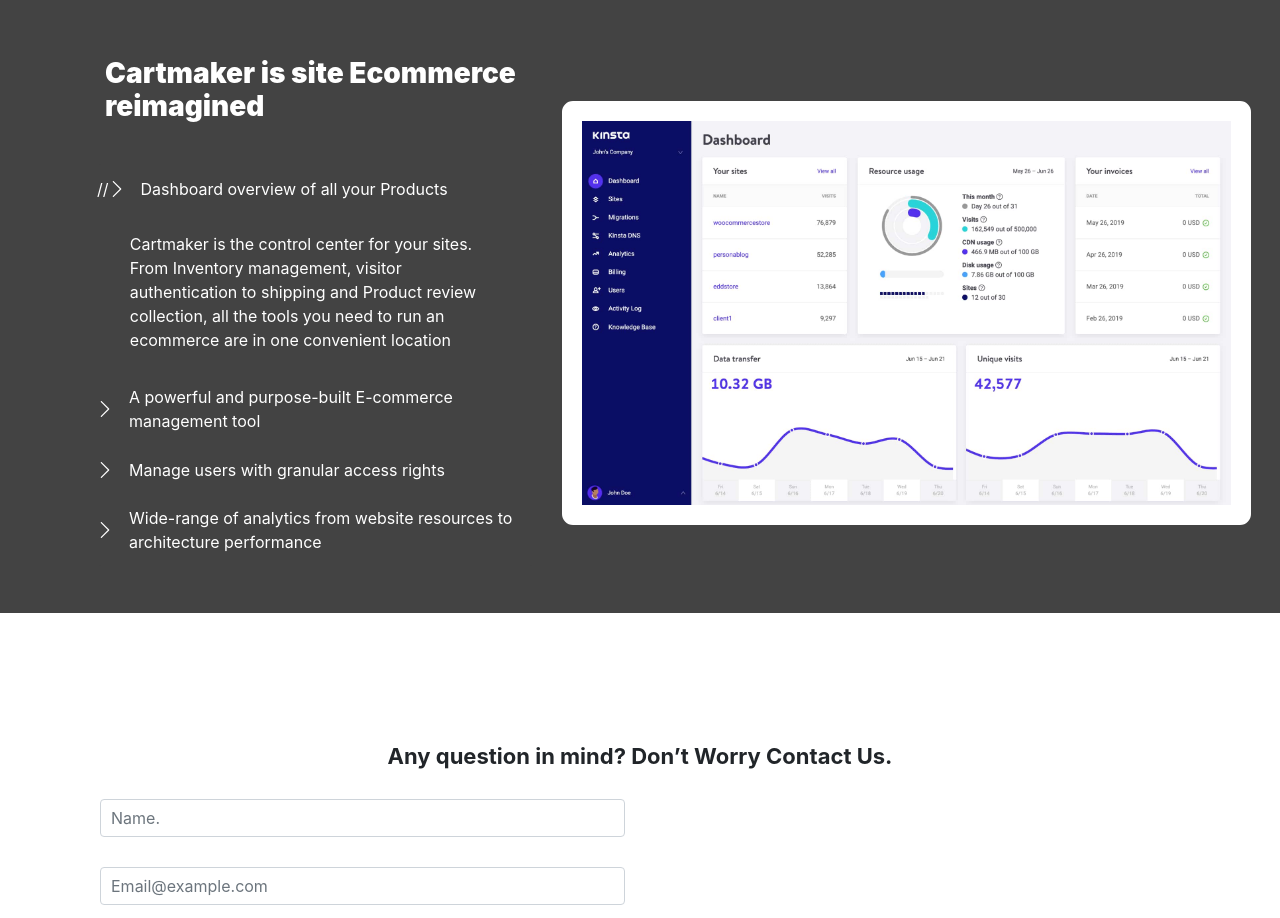
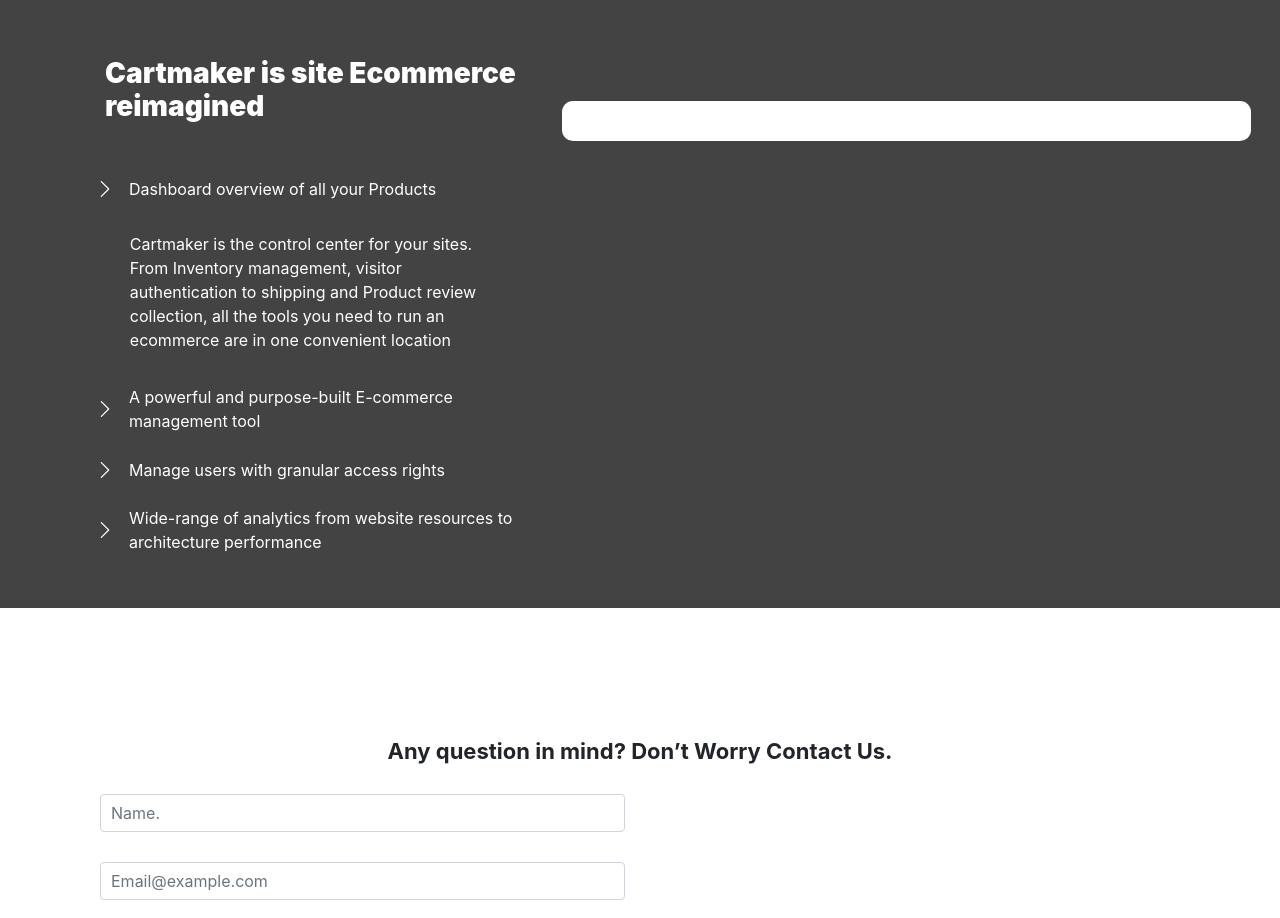
Before and after one commit to stepinfwd/rebuild, a React (Create React App) app: page / in a window 1280 px wide. Shown: the part 1640-2558 px from the top of the page. Built offline with nearby package versions, Linux system fonts and the light colour scheme.

Commit message:
Update accordion.js
kinsta img

```diff
--- a/src/components/accordion/accordion.js
+++ b/src/components/accordion/accordion.js
@@ -17,7 +17,6 @@ class ManageAccordion extends Component {
               </h2>
               <div className="accordion-image-section-container ">
                 <div className="accordion-image-section ">
-                  <img src={dash2} alt=""></img>
                 </div>
               </div>
             </div>
@@ -48,7 +47,7 @@ class ManageAccordion extends Component {
                     }}
                   >
                     <div className="acc-flex">
-//                       <img className="svg-icon" src={next} alt=""></img>
+                      <img className="svg-icon" src={next} alt=""></img>
                       Dashboard overview of all your Products
                     </div>
                   </Accordion.Toggle>
```
